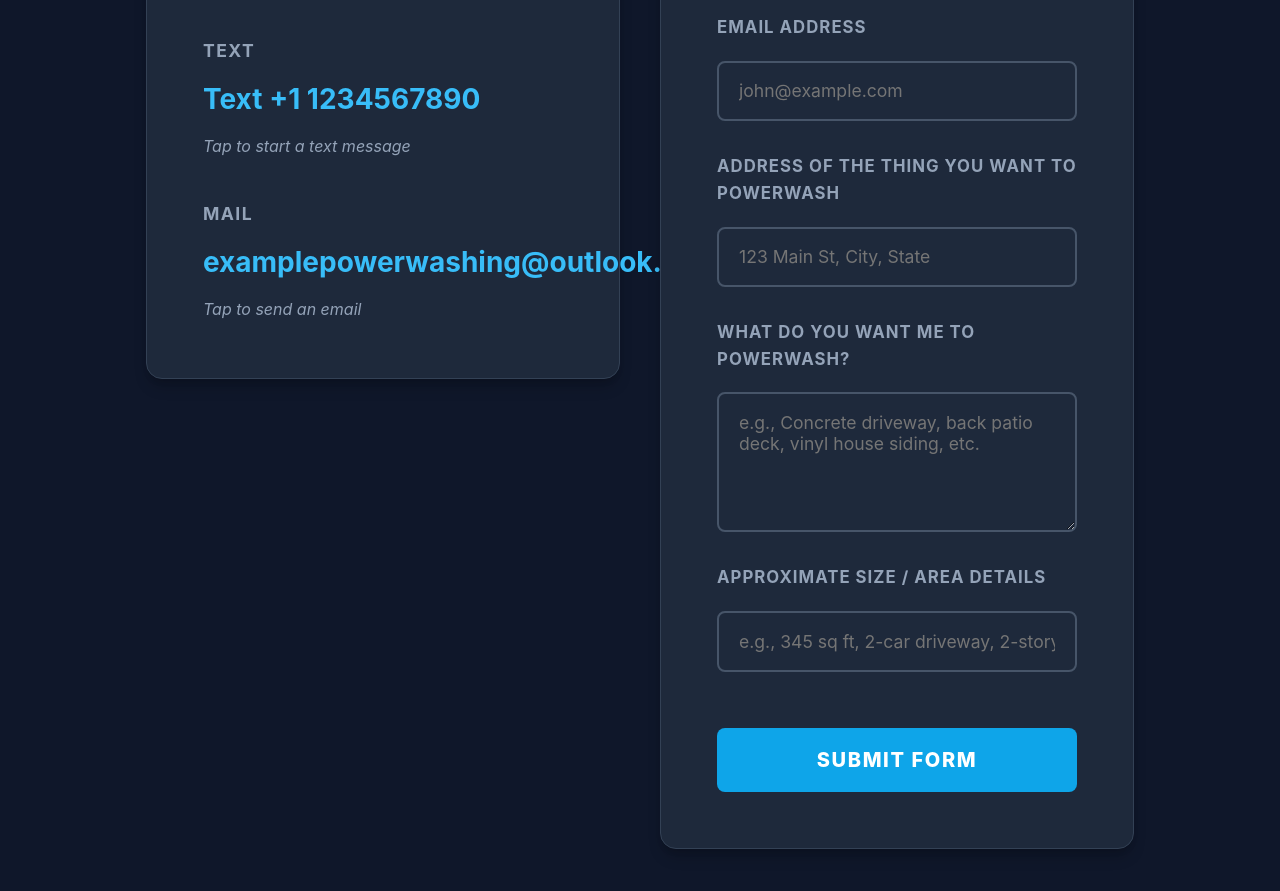
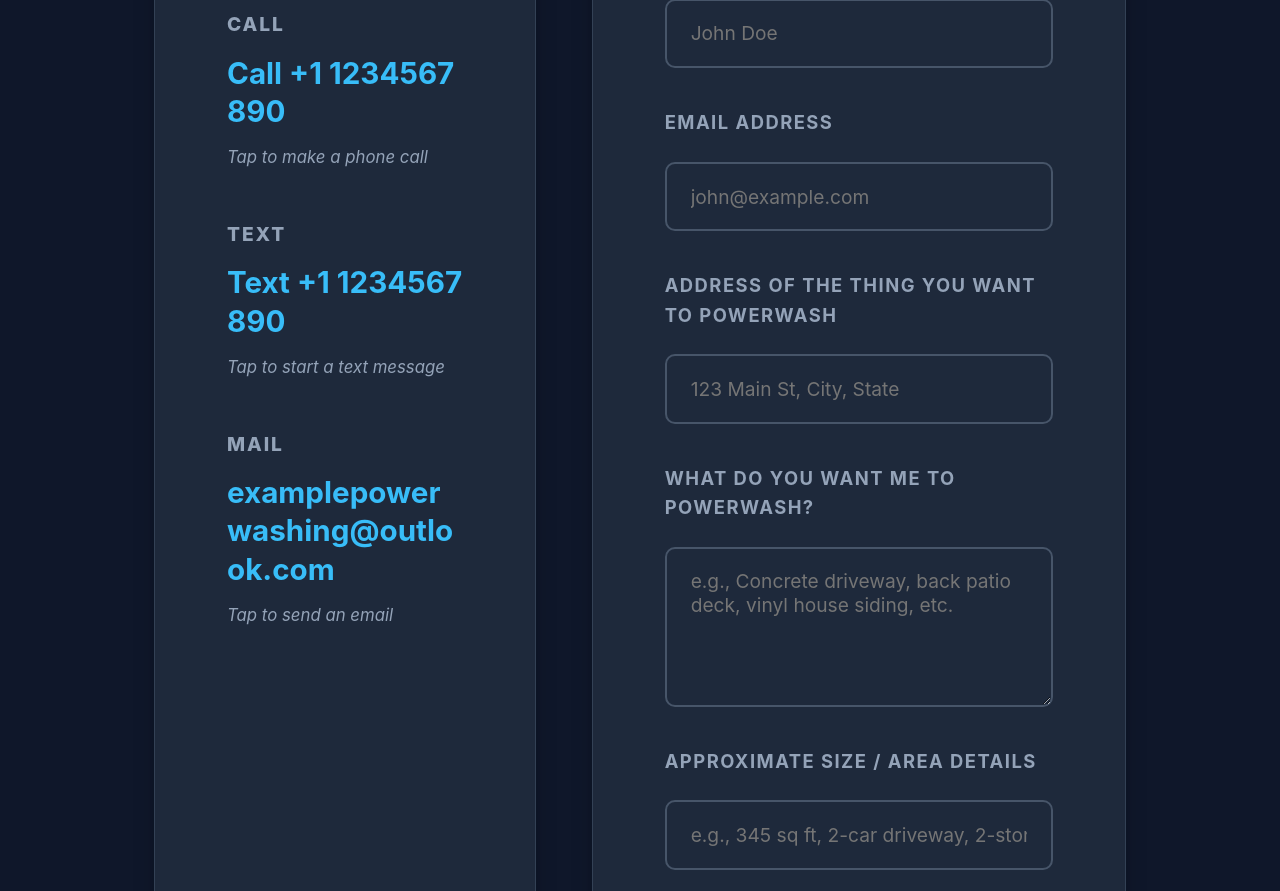
Before and after one commit to WyliePowerwash/WyliePowerwash.github.io, a plain HTML site: page book.html in a window 1280 px wide. Shown: the part 680-1571 px from the top of the page. Drawn offline with Linux system fonts and the light colour scheme.

Commit message:
did something

```diff
--- a/book.html
+++ b/book.html
@@ -6,105 +6,108 @@
     <title>Book a Wash | Wylie Wilson Powerwashing</title>
     <link rel="stylesheet" href="./style.css">
     <style>
-        /* Container set to a perfect size to keep the boxes wide but balanced */
+        /* Expanded the entire section wrapper to give the layout room to sit wide */
         .contact-container {
-            max-width: 1200px;
+            max-width: 1400px;
             margin: 0 auto;
-            padding: 3rem 1.5rem 5rem 1.5rem;
+            padding: 4rem 2rem 6rem 2rem;
         }
 
-        /* Flex container that spreads the boxes out evenly across the screen */
+        /* --- Upgraded to a powerful heavy-duty grid layout --- */
         .contact-flex-layout {
-            display: flex;
-            flex-direction: row;
-            gap: 2.5rem;
+            display: grid;
+            grid-template-columns: 1fr 1.4fr; /* Form side is given extra broad territory */
+            gap: 3.5rem;
             margin-top: 3rem;
-            align-items: flex-start;
-            justify-content: space-between;
             width: 100%;
         }
 
-        /* Fattened boxes: guaranteed to scale out wide and look substantial */
+        /* Maximum fatter boxes with massive padding */
         .contact-box {
-            flex: 1;
-            min-width: 450px; /* Forces the boxes to maintain a fat, wide profile */
             background-color: var(--bg-secondary);
             border: 1px solid #334155;
-            border-radius: 16px;
-            padding: 3.5rem;
-            box-shadow: 0 10px 15px -3px rgba(0, 0, 0, 0.2), 0 4px 6px -2px rgba(0, 0, 0, 0.1);
+            border-radius: 20px;
+            padding: 4.5rem;
+            box-shadow: 0 20px 25px -5px rgba(0, 0, 0, 0.25), 0 10px 10px -5px rgba(0, 0, 0, 0.15);
             box-sizing: border-box;
+            width: 100%;
         }
 
         .contact-box h2 {
-            font-size: 2.25rem;
-            margin-bottom: 2.5rem;
+            font-size: 2.5rem;
+            margin-bottom: 3rem;
             color: #ffffff;
-            border-bottom: 3px solid var(--accent);
-            padding-bottom: 0.75rem;
+            border-bottom: 4px solid var(--accent);
+            padding-bottom: 1rem;
         }
         .contact-methods {
             display: flex;
             flex-direction: column;
-            gap: 2.5rem;
+            gap: 3rem;
         }
         .contact-item {
             display: flex;
             flex-direction: column;
-            gap: 0.75rem;
+            gap: 0.85rem;
         }
         .contact-label {
-            font-size: 1.1rem;
+            font-size: 1.2rem;
             text-transform: uppercase;
-            letter-spacing: 0.08em;
+            letter-spacing: 0.1em;
             color: var(--text-muted);
-            font-weight: 700;
+            font-weight: 800;
         }
+
+        /* --- FIX: Forces text wrapping so it drops down instead of breaking boxes --- */
         .contact-link {
-            font-size: 1.75rem;
+            font-size: 1.85rem;
             color: var(--accent-glow);
             text-decoration: none;
             font-weight: 700;
             transition: color 0.2s ease, transform 0.2s ease;
-            display: inline-block;
-            width: fit-content;
+            display: block;
+            width: 100%;
+            word-break: break-all;      /* Breaks ultra long words if absolutely forced */
+            overflow-wrap: break-word;  /* Standard behavior: drops text down to new lines */
+            white-space: normal;        /* Prevents text from forcing a single line block */
+            line-height: 1.3;
         }
         .contact-link:hover {
             color: #ffffff;
             transform: translateX(8px);
         }
         .action-hint {
-            font-size: 1rem;
+            font-size: 1.05rem;
             color: var(--text-muted);
             font-style: italic;
         }
 
-        /* --- Fattened Form Layout --- */
+        /* --- Fatter Form Inputs Layout --- */
         .form-group {
             display: flex;
             flex-direction: column;
-            gap: 0.75rem;
-            margin-bottom: 2rem;
-            width: 100%; /* Spans full width of the box */
+            gap: 1rem;
+            margin-bottom: 2.5rem;
+            width: 100%;
         }
         .form-group label {
-            font-size: 1.05rem;
+            font-size: 1.15rem;
             text-transform: uppercase;
-            letter-spacing: 0.06em;
+            letter-spacing: 0.08em;
             color: var(--text-muted);
             font-weight: 700;
         }
-        /* Thick inputs with large padding to feel heavy and robust */
+        /* Heavy inputs with massive inner space and clean sizing fields */
         .form-group input,
         .form-group textarea {
             width: 100%;
-            padding: 1.1rem 1.25rem;
+            padding: 1.3rem 1.5rem;
             background-color: #1e293b;
             border: 2px solid #475569;
-            border-radius: 8px;
+            border-radius: 10px;
             color: #ffffff;
             font-family: inherit;
-            font-size: 1.1rem;
+            font-size: 1.2rem;
             transition: border-color 0.2s ease, box-shadow 0.2s ease;
             box-sizing: border-box;
         }
@@ -112,27 +115,27 @@
         .form-group textarea:focus {
             outline: none;
             border-color: var(--accent-glow, #38bdf8);
-            box-shadow: 0 0 0 4px rgba(56, 189, 248, 0.15);
+            box-shadow: 0 0 0 5px rgba(56, 189, 248, 0.2);
         }
         .form-group textarea {
             resize: vertical;
-            min-height: 140px;
+            min-height: 160px;
         }
 
-        /* Large submit button matching the full width */
+        /* Massive heavy submit button */
         .submit-btn {
             background-color: var(--accent, #0ea5e9);
             color: #ffffff;
             border: none;
-            border-radius: 8px;
-            padding: 1.25rem 2.5rem;
-            font-size: 1.25rem;
+            border-radius: 10px;
+            padding: 1.5rem 3rem;
+            font-size: 1.4rem;
             font-weight: 800;
             cursor: pointer;
             transition: background-color 0.2s ease, transform 0.1s ease;
             width: 100%;
             text-transform: uppercase;
-            letter-spacing: 0.08em;
+            letter-spacing: 0.1em;
             margin-top: 1.5rem;
             box-sizing: border-box;
         }
@@ -143,15 +146,25 @@
             transform: scale(0.97);
         }
 
-        /* Responsive snap: drops to single column if screen drops below 1024px */
-        @media (max-width: 1024px) {
+        /* Desktop breakpoints: gracefully folds when screen narrows down */
+        @media (max-width: 1200px) {
             .contact-flex-layout {
-                flex-direction: column;
-                gap: 2.5rem;
+                grid-template-columns: 1fr; /* Snaps to 1 broad column layout */
+                gap: 3rem;
             }
             .contact-box {
-                min-width: 100%; /* Takes up full screen width on smaller tabs/phones */
-                padding: 2.5rem;
+                padding: 3.5rem;
+            }
+            .contact-link {
+                font-size: 1.65rem; /* Scales font down slightly on tablets to fit smoothly */
+            }
+        }
+        @media (max-width: 640px) {
+            .contact-box {
+                padding: 2rem;
+            }
+            .contact-link {
+                font-size: 1.35rem;
             }
         }
     </style>
@@ -170,7 +183,7 @@
     <main>
         <div class="contact-container">
 
-            <h1 style="font-size: 3.5rem; text-align: center; font-weight: 800; margin-bottom: 1rem;">Get In <span>Touch</span></h1>
+            <h1 style="font-size: 4rem; text-align: center; font-weight: 800; margin-bottom: 2rem;">Get In <span>Touch</span></h1>
 
             <div class="contact-flex-layout">
 
```
